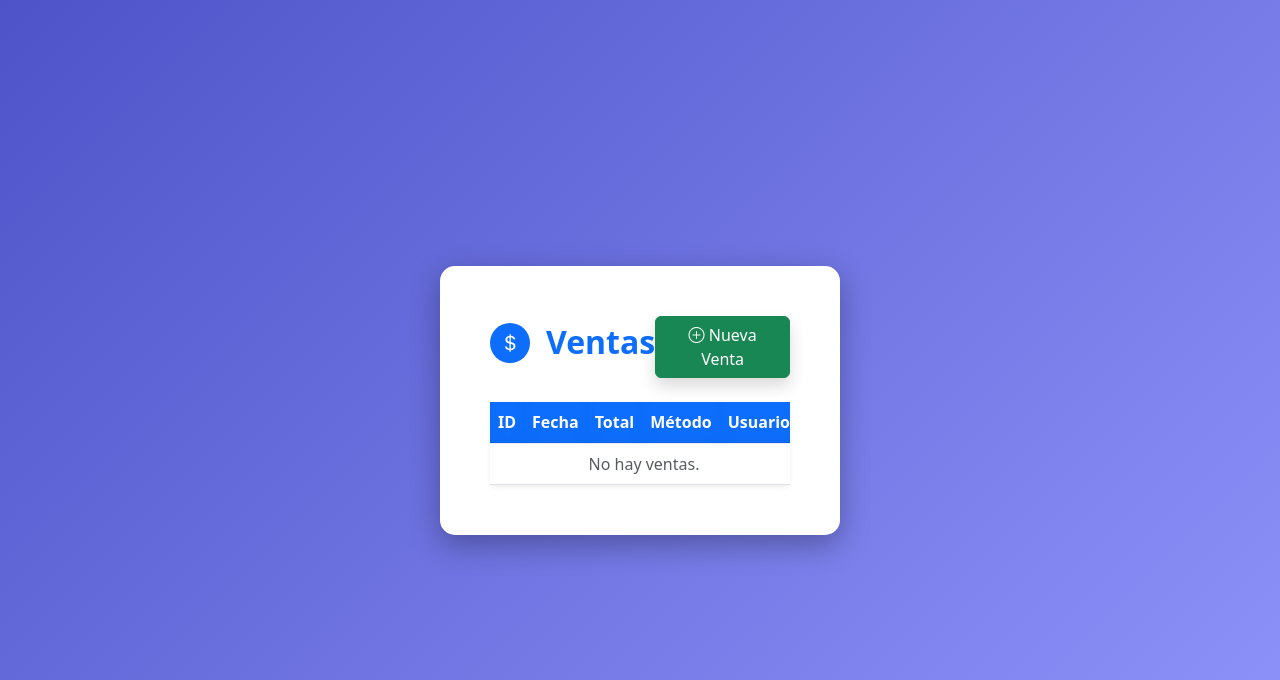
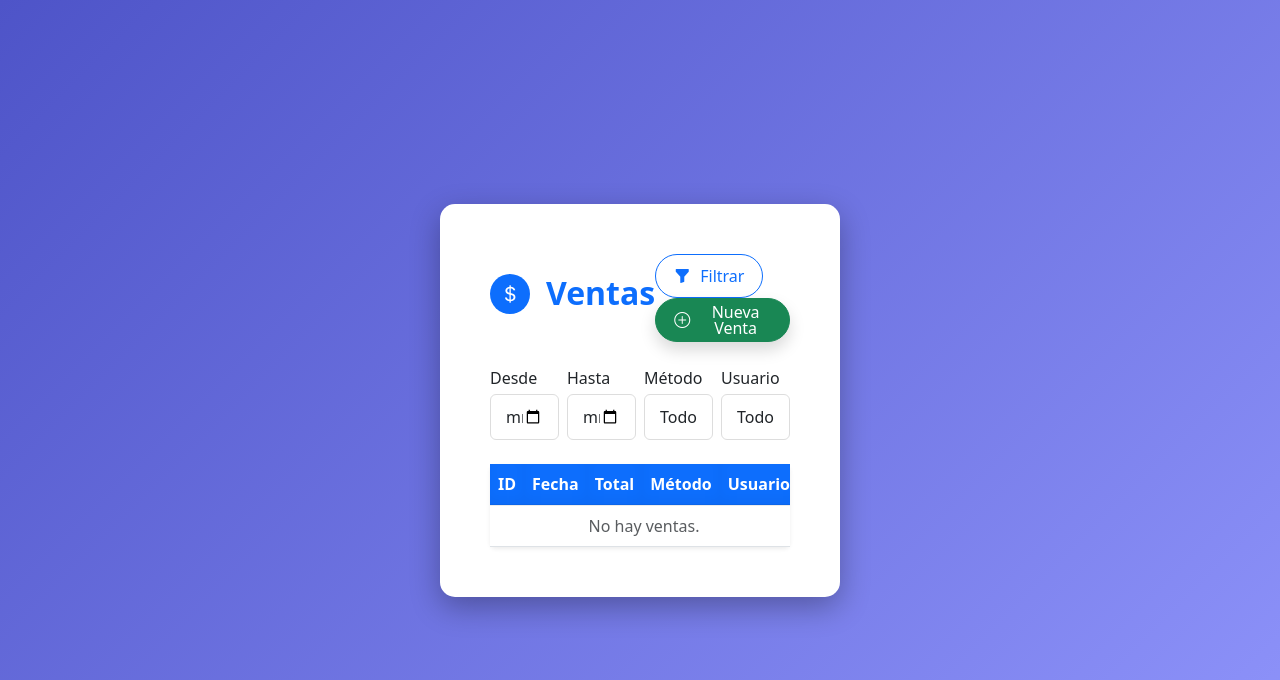
Before and after one commit to cristobalMundacaV/ProyectoInventario, a Django app: page /ventas/ in a window 1280 px wide. Shown: the top 680 px of the page. Run offline with Django 5.2, Linux system fonts and the light colour scheme; data that the repository does not hold is empty.

Commit message:
Mejoras en la UI Sin Detalles, normalizacion de botones

```diff
--- a/caja/views.py
+++ b/caja/views.py
@@ -15,7 +15,8 @@ def caja_list(request):
     fecha_hasta = request.GET.get('fecha_hasta', '')
     estado = request.GET.get('estado', '')  # 'abierta'|'cerrada'|'' (todo)
 
-    cajas = Caja.objects.all().order_by('-fecha')
+    # Mostrar la caja creada más recientemente primero usando hora_apertura (DateTime)
+    cajas = Caja.objects.all().order_by('-hora_apertura')
 
     # Filtrar por rango de fechas
     if fecha_desde:
--- a/inventario/templates/inventario/producto_list.html
+++ b/inventario/templates/inventario/producto_list.html
@@ -41,7 +41,7 @@
       <input type="text" name="codigo_barra" value="{{ filtros.codigo_barra }}" class="form-control" placeholder="Buscar por código...">
     </div>
     <div class="col-md-2 d-grid">
-      <button type="submit" class="btn btn-primary btn-filter w-100"><i class="bi bi-search me-1"></i> Filtrar</button>
+      <button type="submit" class="btn btn-primary btn-filter w-100" style="height: calc(2.25rem + 2px); padding: .375rem .75rem; font-size:1rem; display:flex; align-items:center; justify-content:center;"><i class="bi bi-search" style="margin-right:10px;"></i> Filtrar</button>
     </div>
   </div>
 </form>
--- a/templates/caja/apertura_caja.html
+++ b/templates/caja/apertura_caja.html
@@ -32,10 +32,10 @@
                     </div>
 
                     <div class="d-flex justify-content-between">
-                        <a href="{% url 'home' %}" class="btn btn-secondary">
+                        <a href="{% url 'home' %}" class="btn btn-secondary btn-new-product">
                             <i class="bi bi-arrow-left"></i> Cancelar
                         </a>
-                        <button type="submit" class="btn btn-primary">
+                        <button type="submit" class="btn btn-primary btn-new-product">
                             <i class="bi bi-check-circle"></i> Abrir Caja
                         </button>
                     </div>
--- a/templates/ventas/venta_list.html
+++ b/templates/ventas/venta_list.html
@@ -7,8 +7,53 @@
         <i class="bi bi-currency-dollar me-3 d-inline-flex align-items-center justify-content-center bg-primary text-white rounded-circle" style="width:40px;height:40px;font-size:20px;"></i>
         Ventas
     </h2>
-    <a href="{% url 'venta_create' %}" class="btn btn-success shadow"><i class="bi bi-plus-circle"></i> Nueva Venta</a>
+    <div>
+    <button type="button" id="btnFilter" class="btn btn-outline-primary btn-new-product me-2"><i class="bi bi-funnel-fill me-1"></i> Filtrar</button>
+      <a href="{% url 'venta_create' %}" class="btn btn-success shadow btn-new-product"><i class="bi bi-plus-circle"></i> Nueva Venta</a>
+    </div>
 </div>
+<!-- Filtros: fecha desde/hasta, método y usuario -->
+<form id="filterForm" method="get" class="mb-4">
+    <div class="row g-2 align-items-end">
+        <div class="col-md-3">
+            <label class="form-label mb-1">Desde</label>
+            <input type="date" name="fecha_desde" value="{{ filtros.fecha_desde }}" class="form-control">
+        </div>
+        <div class="col-md-3">
+            <label class="form-label mb-1">Hasta</label>
+            <input type="date" name="fecha_hasta" value="{{ filtros.fecha_hasta }}" class="form-control">
+        </div>
+        <div class="col-md-3">
+            <label class="form-label mb-1">Método</label>
+            <select name="metodo" class="form-control">
+                <option value="">Todos</option>
+                {% for val,label in metodo_choices %}
+                    <option value="{{ val }}" {% if filtros.metodo == val %}selected{% endif %}>{{ label }}</option>
+                {% endfor %}
+            </select>
+        </div>
+        <div class="col-md-3">
+            <label class="form-label mb-1">Usuario</label>
+            <select name="usuario" class="form-control">
+                <option value="">Todos</option>
+                {% for u in usuarios %}
+                    <option value="{{ u.id }}" {% if filtros.usuario|default_if_none:'' == u.id|stringformat:"s" %}selected{% endif %}>{{ u.username }}</option>
+                {% endfor %}
+            </select>
+        </div>
+    </div>
+</form>
+<script>
+document.addEventListener('DOMContentLoaded', function(){
+    var btn = document.getElementById('btnFilter');
+    if(btn){
+        btn.addEventListener('click', function(){
+            var f = document.getElementById('filterForm');
+            if(f) f.submit();
+        });
+    }
+});
+</script>
 <div class="card shadow-sm border-0">
     <div class="card-body p-0">
         <div class="table-responsive">
--- a/ventas/views.py
+++ b/ventas/views.py
@@ -18,8 +18,54 @@ from django.contrib.auth.decorators import login_required
 
 
 def venta_list(request):
-    ventas = Venta.objects.order_by('-fecha')[:50]
-    return render(request, 'ventas/venta_list.html', {'ventas': ventas})
+    # Filtros desde querystring
+    fecha_desde = request.GET.get('fecha_desde', '')
+    fecha_hasta = request.GET.get('fecha_hasta', '')
+    metodo = request.GET.get('metodo', '')
+    usuario = request.GET.get('usuario', '')
+
+    ventas = Venta.objects.all().order_by('-fecha')
+
+    # Aplicar filtros si vienen
+    if fecha_desde:
+        try:
+            ventas = ventas.filter(fecha__date__gte=fecha_desde)
+        except Exception:
+            pass
+    if fecha_hasta:
+        try:
+            ventas = ventas.filter(fecha__date__lte=fecha_hasta)
+        except Exception:
+            pass
+    if metodo:
+        ventas = ventas.filter(metodo_pago=metodo)
+    if usuario:
+        try:
+            ventas = ventas.filter(usuario__id=int(usuario))
+        except Exception:
+            pass
+
+    # Limitar resultado razonable
+    ventas = ventas[:200]
+
+    # Preparar opciones para selects
+    User = get_user_model()
+    usuarios = User.objects.order_by('username')
+    metodo_choices = MetodoPago.choices
+
+    filtros = {
+        'fecha_desde': fecha_desde,
+        'fecha_hasta': fecha_hasta,
+        'metodo': metodo,
+        'usuario': usuario,
+    }
+
+    return render(request, 'ventas/venta_list.html', {
+        'ventas': ventas,
+        'usuarios': usuarios,
+        'metodo_choices': metodo_choices,
+        'filtros': filtros,
+    })
 
 
 @login_required
```
Also changed, not shown: inventario/templates/inventario/producto_form.html (+16 -20 lines), templates/caja/caja_list.html (+5 -5 lines), templates/ventas/venta_detail.html (+9 -9 lines), templates/ventas/venta_form.html (+4 -3 lines).
